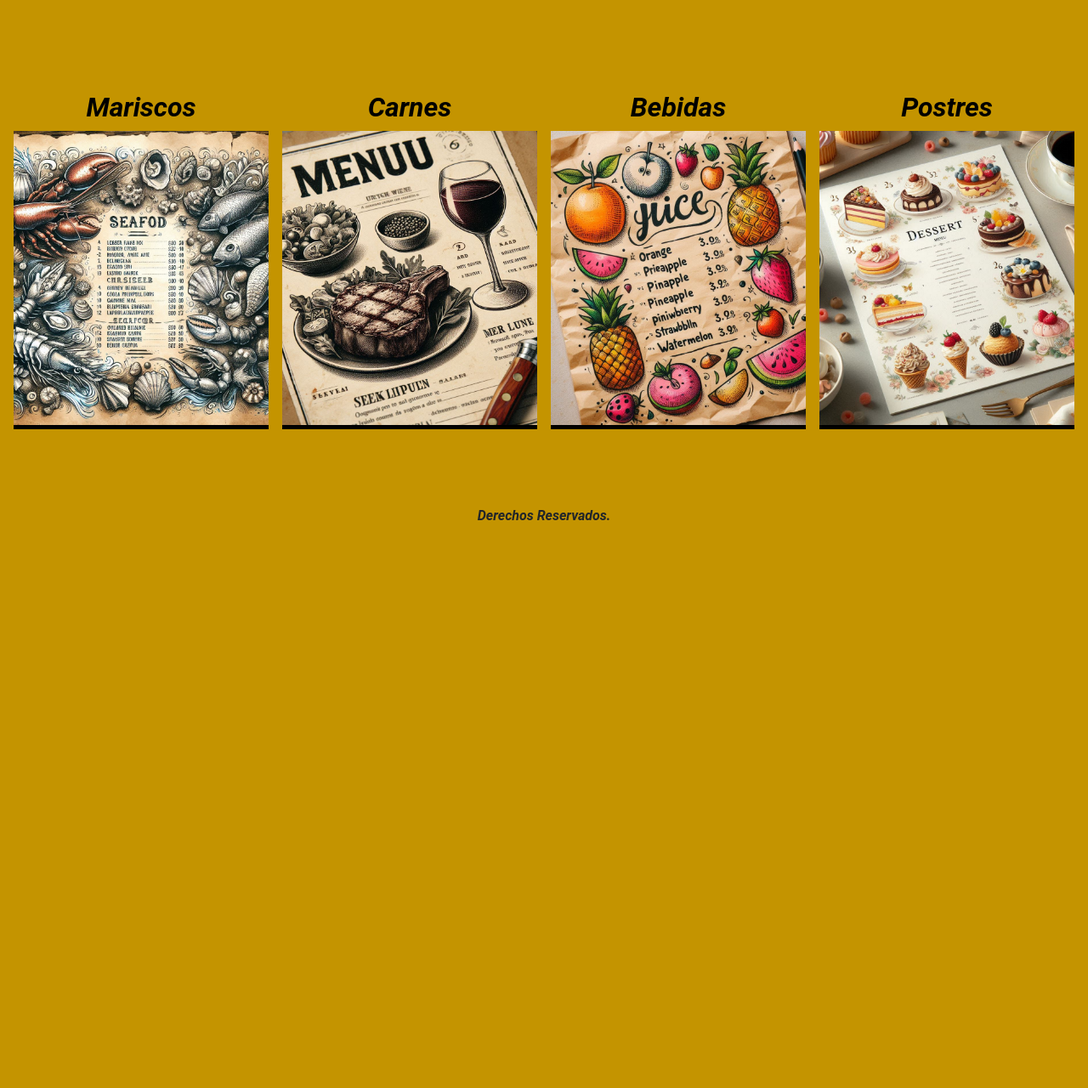
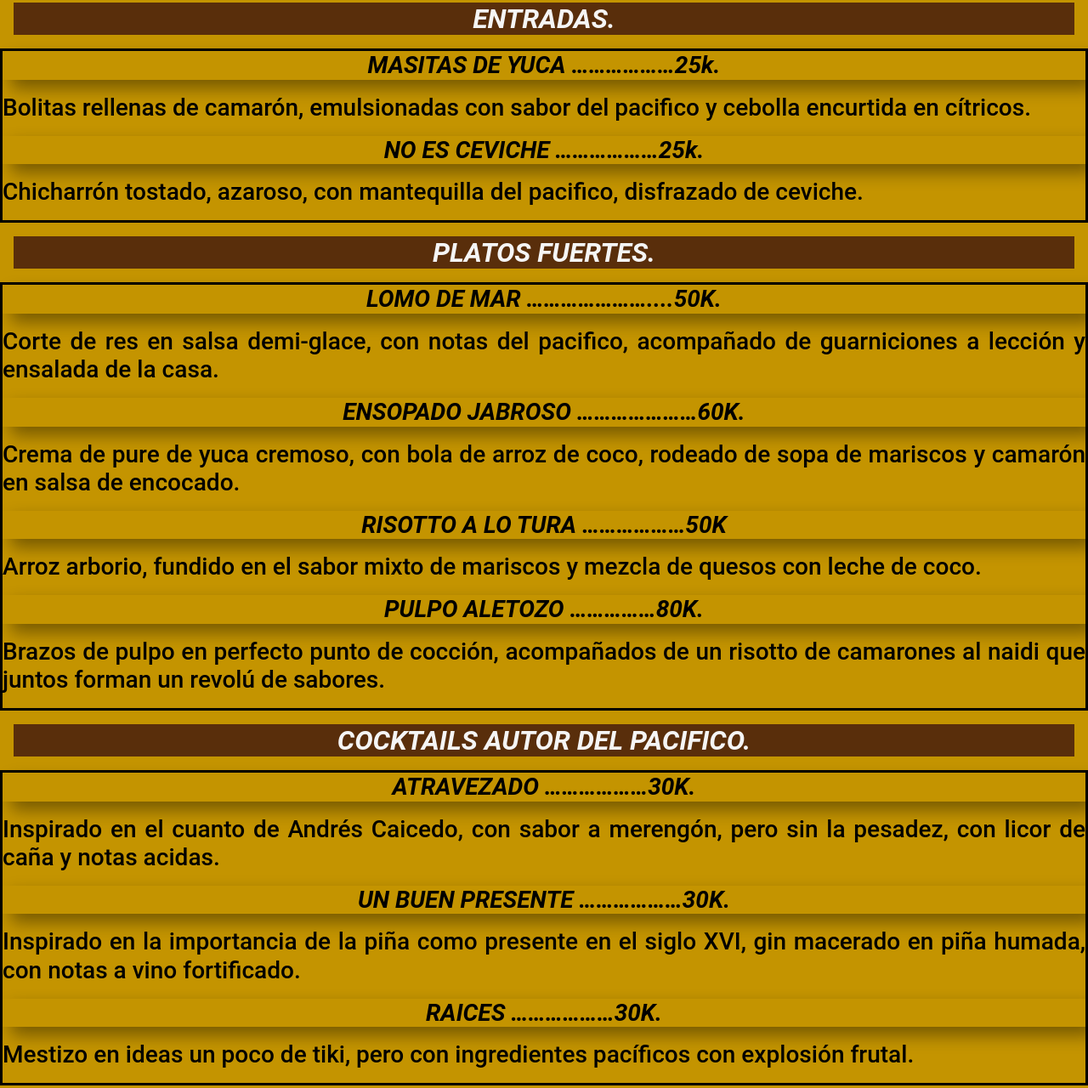
Before and after one commit to Aztarotd/PF-JUAN-DAVID-VASCO-CRIALES, a website: page html/menu.html in a window 1280 px wide. Shown: the part 333-1613 px from the top of the page at 85% size. Before the commit the page ends 984 px from the top, so only its background shows below. Drawn offline with nearby package versions, Linux system fonts and the light colour scheme.

Commit message:
ACTUALIZACION

```diff
--- a/html/menu.html
+++ b/html/menu.html
@@ -7,17 +7,19 @@
     <!-- link BT -->
     <link href="https://cdn.jsdelivr.net/npm/bootstrap@5.3.3/dist/css/bootstrap.min.css" rel="stylesheet"
         integrity="sha384-QWTKZyjpPEjISv5WaRU9OFeRpok6YctnYmDr5pNlyT2bRjXh0JMhjY6hW+ALEwIH" crossorigin="anonymous">
-    <title>Menú</title>
+    <title>PF-Juan David Vasco Criales</title>
     <!-- Link CSS -->
     <link rel="stylesheet" href="../css/main.css">
 </head>
+<meta name="description"
+    content="Este es nuestro menú, en el cual se pueden encontrar platos a base de mariscos, res y cerdo y con coctelería de autor.">
 
 <body>
     <!-- Barra de NAV bt -->
     <header>
         <div class="logo">
             <a href="../index.html">
-                <img src="../img/logo completo.jpg" alt="">
+                <img src="../img/logo completo.jpg" alt="fondo negro y logo color amarillo">
             </a>
 
         </div>
@@ -61,45 +63,116 @@
     </header>
     <main>
         <!-- Cada uno llevara a la seccion propia de la carta segun la elección de imagen -->
-        <div class="carta">
+        <div class="lista">
             <div>
                 <h2>
                     <span>
-                        Mariscos
+                        ENTRADAS.
                     </span>
                 </h2>
+                <h3>
 
-                <img src="../img/imagen para esquema de menu de mar.jpeg" alt="">
+                    <P class="n-plato">
+                        MASITAS DE YUCA ………………25k.
+                    <P>
+                        Bolitas rellenas de camarón, emulsionadas con sabor del pacifico y cebolla encurtida en
+                        cítricos.
+                    </P>
 
-            </div>
-            <div>
+                    </P>
+
+                    <P class="n-plato">
+                        NO ES CEVICHE ………………25k.
+                    </P>
+
+                    <P>
+                        Chicharrón tostado, azaroso, con mantequilla del pacifico, disfrazado de ceviche.
+                    </P>
+
+                </h3>
+
                 <h2>
-
-                    <span>
-                        Carnes
-                    </span>
-                </h2>
-                <img src="../img/esquema de imegen de menu de carnes.jpeg" alt="">
-            </div>
-            <div>
-                <h2>
-                    <span>
-                        Bebidas
-                    </span>
+                    PLATOS FUERTES.
                 </h2>
 
-                <img src="../img/imegen de esquema de menu de jugos.jpeg" alt="">
-            </div>
-            <div>
+                <h3>
+
+                    <p class="n-plato">
+                        LOMO DE MAR …………………....50K.
+                    </p>
+
+                    <p>
+
+                        Corte de res en salsa demi-glace, con notas del pacifico, acompañado de guarniciones a lección y
+                        ensalada de la casa.
+                    </p>
+
+                    <p class="n-plato">
+                        ENSOPADO JABROSO …………………60K.
+                    </p>
+
+                    <p>
+                        Crema de pure de yuca cremoso, con bola de arroz de coco, rodeado de sopa de mariscos y camarón
+                        en salsa de encocado.
+
+                    </p>
+
+                    <p class="n-plato">
+                        RISOTTO A LO TURA ………………50K
+                    </p>
+
+                    <p>
+                        Arroz arborio, fundido en el sabor mixto de mariscos y mezcla de quesos con leche de coco.
+                    </p>
+
+                    <p class="n-plato">
+                        PULPO ALETOZO ……………80K.
+                    </p>
+
+                    <p>
+                        Brazos de pulpo en perfecto punto de cocción, acompañados de un risotto de camarones al naidi
+                        que juntos forman un revolú de sabores.
+                    </p>
+
+                </h3>
+
                 <h2>
-                    <span>
-                        Postres
-                    </span>
+                    COCKTAILS AUTOR DEL PACIFICO.
                 </h2>
 
-                <img src="../img/imegen de esquema de menu de postres.jpeg" alt="">
-            </div>
-        </div>
+                <h3>
+                    <p class="n-plato">
+                        ATRAVEZADO ………………30K.
+                    </p>
+
+                    <p>
+                        Inspirado en el cuanto de Andrés Caicedo, con sabor a merengón, pero sin la pesadez, con licor
+                        de caña y notas acidas.
+                    </p>
+
+                    <p class="n-plato">
+                        UN BUEN PRESENTE ………………30K.
+                    </p>
+
+                    <p>
+                        Inspirado en la importancia de la piña como presente en el siglo XVI, gin macerado en piña
+                        humada, con notas a vino fortificado.
+                    </p>
+
+                    <p class="n-plato">
+                        RAICES ………………30K.
+                    </p>
+
+                    <p>
+                        Mestizo en ideas un poco de tiki, pero con ingredientes pacíficos con explosión frutal.
+                    </p>
+
+                </h3>
+
+
+
+
+
     </main>
     <footer>
         <p>
--- a/package.json
+++ b/package.json
@@ -3,7 +3,8 @@
   "version": "1.0.0",
   "main": "index.js",
   "scripts": {
-    "test": "echo \"Error: no test specified\" && exit 1"
+    "test": "echo \"Error: no test specified\" && exit 1",
+    "build": "react-scripts build"
   },
   "author": "",
   "license": "ISC",
--- a/scss/base/_home.scss
+++ b/scss/base/_home.scss
@@ -21,20 +21,21 @@ header {
 
 
 
-.amarillo-bg{
-    background-color: $color-principal;
-}
-.offcanvas-header{
+.amarillo-bg {
     background-color: $color-principal;
 }
 
-.offcanvas-body{
-    background-color: $color-principal;
-}
-.dropdown-menu{
+.offcanvas-header {
     background-color: $color-principal;
 }
 
+.offcanvas-body {
+    background-color: $color-principal;
+}
+
+.dropdown-menu {
+    background-color: $color-principal;
+}
 
 .logo {
     img {
@@ -87,7 +88,7 @@ main {
 
 .carta {
     img {
-        border-bottom:5px solid black;
+        border-bottom: 5px solid black;
         object-fit: cover;
     }
 
@@ -104,12 +105,62 @@ main {
 
 }
 
+.lista {
+    h2 {
+
+        font-family: "Roboto", sans-serif;
+        font-weight: 700;
+        font-style: italic;
+        color: whitesmoke;
+        text-align: center;
+        margin: 1rem;
+        background-color: #592E0B;
+
+
+    }
+
+    h2:hover {
+        border: 2px solid black;
+        /* Color del borde */
+        border-radius: 10px;
+        /* Esquinas redondeadas */
+        box-shadow: 5px 5px 10px rgba(0, 0, 0, 0.2);
+        /* Sombra */
+        transition: all 0.3s ease-in-out;
+        /* Transición */
+        box-shadow: 10px 10px 20px rgba(0, 0, 0, 0.4);
+        /* Sombra al hacer hover */
+        background-color: black;
+    }
+}
+
+.n-plato {
+    font-family: "Roboto", sans-serif;
+    font-weight: 700;
+    font-style: italic;
+    color: black;
+    text-align: start;
+    box-shadow: 10px 10px 20px rgba(0, 0, 0, 0.4);
+
+}
+
+h3 {
+    font-family: "Roboto", sans-serif;
+    font-weight: 500;
+    font-style: normal;
+    color: black;
+    text-align: justify;
+}
+
+
+
 /* Configuración de la sección "ubicación" */
 .mapa {
     width: 70vh;
     display: grid;
     grid-template-columns: 1fr;
-    margin: 1rem 0.1rem;
+    margin: 1rem 3rem;
+    box-shadow: 10px 10px 20px rgba(0.4, 0.4, 0.4, 0.4);
 }
 
 main {
@@ -186,16 +237,26 @@ footer {
 @media screen and (min-width: 1024px) {
 
     /* Adaptación a pantallas de escritorio para la sección "carta" */
-    .carta {
-        grid-template-columns: 1fr repeat(3, 1fr);
-        grid-template-rows: 0.5fr;
-        column-gap: 1rem;
+    .n-plato {
+        text-align: center;
+        box-shadow: 10px 10px 20px rgba(0, 0, 0, 0.4);
     }
+
+    .lista {
+
+        h3 {
+            text-align: justify;
+            border-style: solid;
+
+        }
+    }
+
 
     /* Adaptación a pantallas de escritorio para la sección "ubicación" */
     .mapa {
-        margin: 2rem 9rem;
+        margin: 2rem 20rem;
         width: 60%;
+        box-shadow: 10px 10px 20px rgba(0.4, 0.4, 0.4, 0.4);
     }
 
     /* Adaptación a pantallas de escritorio para la sección "galeria" */
@@ -203,6 +264,7 @@ footer {
         grid-template-columns: 1fr repeat(2, 1fr);
         grid-template-rows: 0.5fr;
         column-gap: 1rem;
+        box-shadow: 10px 10px 20px rgba(0.4, 0.4, 0.4, 0.4);
     }
 
     /* Adaptación a pantallas de escritorio para la sección "contacto" */
@@ -211,6 +273,7 @@ footer {
         grid-template-columns: 1fr repeat(2, 1fr);
         grid-template-rows: 1fr;
         column-gap: 20rem;
-        margin: 1rem 32rem;
+        margin: 1rem 20rem;
     }
+
 }
```
Also changed, not shown: html/contacto.html (+11 -5 lines), html/galeria.html (+3 -3 lines), html/ubicacion.html (+3 -3 lines), index.html (+5 -3 lines), css/main.css, 1 other file.
